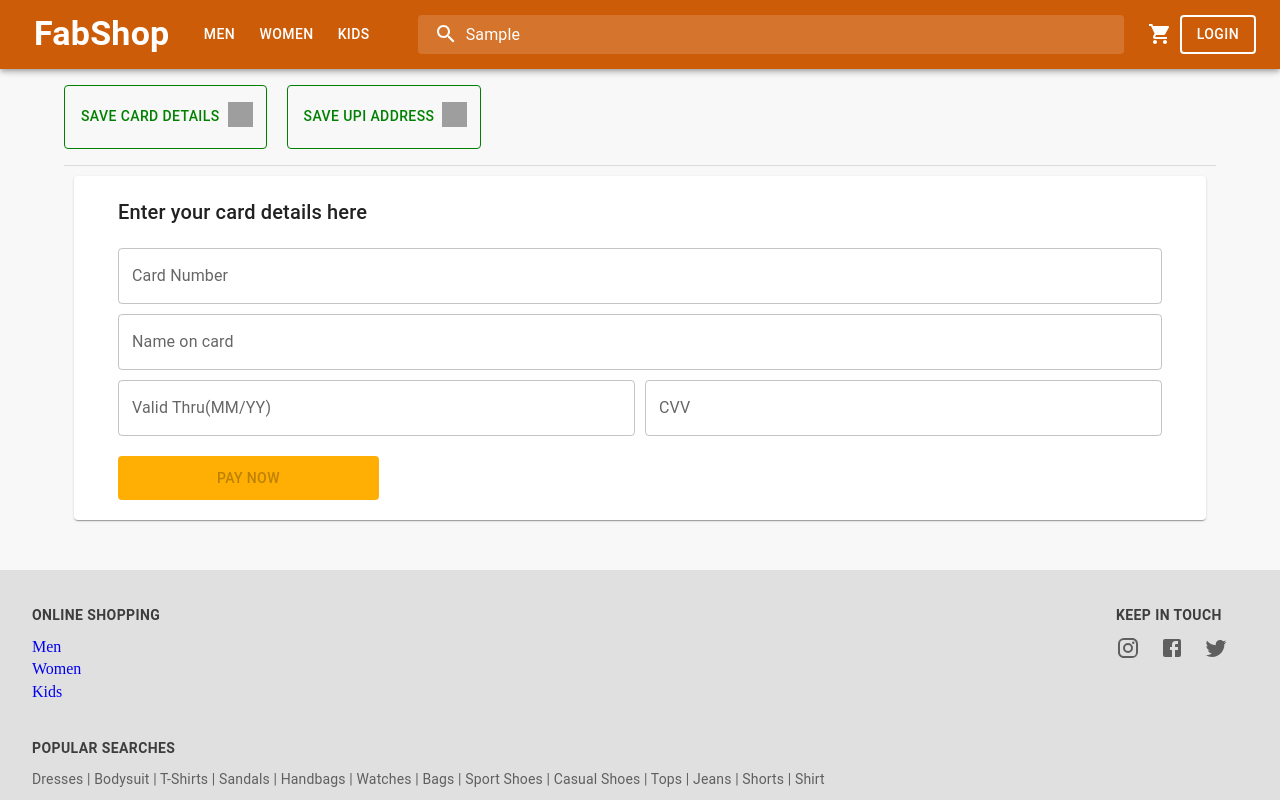
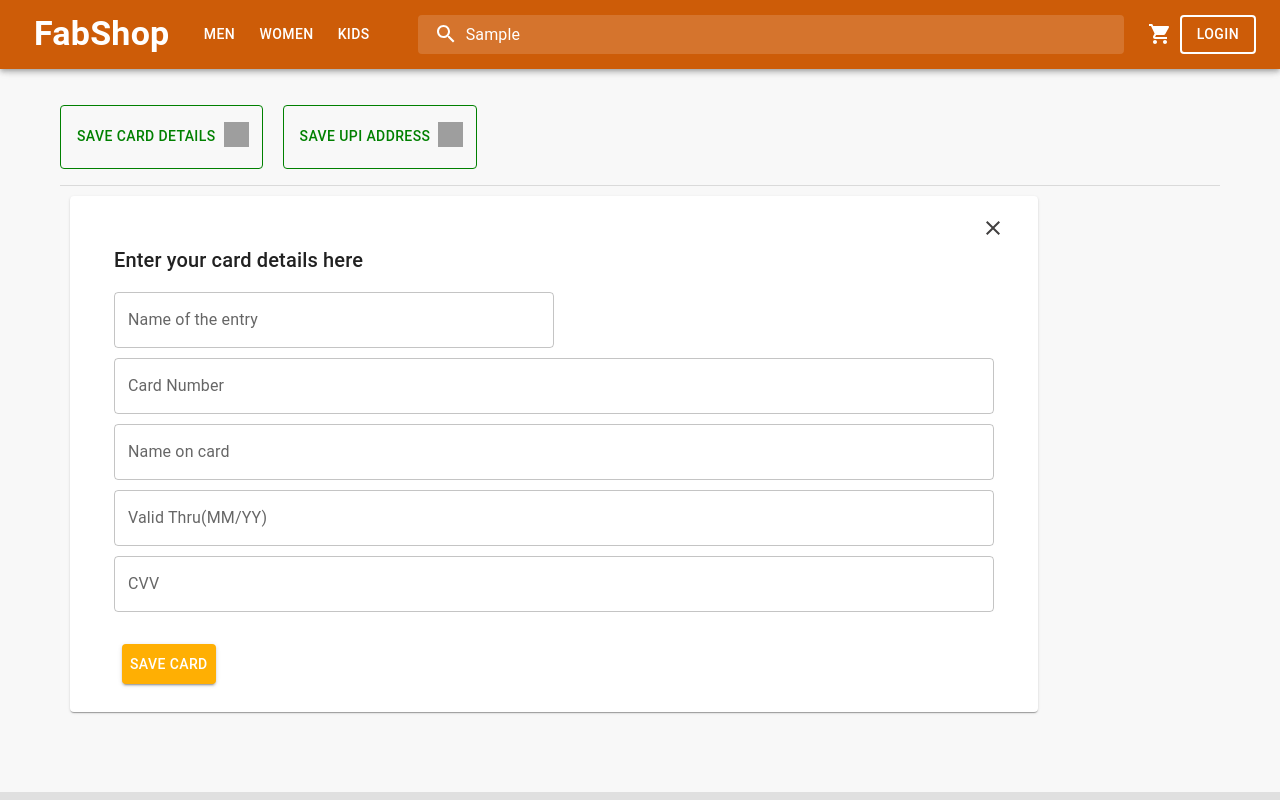
Before and after one commit to chauhanshilpa/FabShop, a React (Create React App) app: page /payment-information in a window 1280 px wide. Both pictures are taken after typing "Sample" into the empty fields and a click on the button "SAVE CARD DETAILS". Shown: the top 800 px of the page. Built offline with nearby package versions, Linux system fonts and the light colour scheme; grey boxes are pictures that could not be loaded.

Commit message:
Make forms for payments

```diff
--- a/src/api/api.tsx
+++ b/src/api/api.tsx
@@ -26,10 +26,7 @@ export interface SavedAddressesInterface {
 }
 
 interface cardCredentials {
-  number: string;
-  name: string;
-  validity: string;
-  CVV: string;
+
 }
 
 /**
@@ -333,16 +330,3 @@ export async function userOrdersWithDate(
 export async function getUserOrdersList(userId: string) {
   return orderedProducts;
 }
-
-export async function PostUpiPayments(userId: string, upiId: string) {
-  savedUpiPaymentsList.push(upiId);
-}
-
-export async function getUpiPayments(userId: string) {
-  return savedUpiPaymentsList;
-}
-
-// todo for card
-export async function PostCardPayments(userId: string, upiId: string) {}
-
-export async function getCardPayments(userId: string) {}
--- a/src/components/signup/SignUpForm.tsx
+++ b/src/components/signup/SignUpForm.tsx
@@ -132,6 +132,7 @@ const SignUpForm = ({
       if (emailError === false) {
         await addNewUser(username, email, password, contactNumber);
         const response = await getActiveUserId(email, password);
+        console.log("userId", response)
         setActiveUserId(response);
         setIsUserLoggedIn(true);
         closeSignUpForm();
--- a/src/pages/profile/profile_options/ProfileOptions.css
+++ b/src/pages/profile/profile_options/ProfileOptions.css
@@ -34,11 +34,9 @@
   margin-left: 0.5rem;
 }
 
-.profile-saved-payments .fabshop-image {
-  vertical-align: middle;
-}
-
-.add-new-address-button:hover {
+.add-new-address-button:hover,
+.add-new-card-button:hover,
+.add-new-upi-button:hover {
   color: #2d81cb;
   background-color: transparent;
   border: 1px solid #2d81cb;
@@ -75,23 +73,37 @@
   text-align: center;
 }
 
-.profile-saved-payments .upi-details-form {
-  margin: 10px;
+.profile-saved-payments {
   padding: 20px;
-  display: flex;
   column-gap: 1rem;
   justify-content: space-between;
 }
 
-.profile-saved-payments .upi-payment-card{
- padding: 1rem;
- margin: 10px;
+.card-details-form,
+.upi-details-form {
+  margin: 10px;
+  padding: 20px;
 }
 
-.profile-saved-payments .close-paymnets-details-form{
-  color: rgb(66, 64, 64)
+.profile-saved-payments .upi-payment-card {
+  padding: 1rem;
+  margin: 10px;
 }
 
-.profile-saved-payments .close-paymnets-details-form:hover{
+.profile-saved-payments .close-paymnets-details-form,
+.profile-saved-payments .close-card-details-form {
+  margin-left: 96%;
+  color: rgb(66, 64, 64);
+}
+
+.profile-saved-payments .close-paymnets-details-form:hover,
+.profile-saved-payments .close-card-details-form:hover {
   color: black;
 }
+
+.profile-saved-payments .save-button {
+  margin: 0.5rem;
+  margin-top: 2rem;
+  padding: 0.5rem;
+  background-color: #ffaf03;
+}
--- a/src/pages/profile/profile_options/UserPaymentsInfo.tsx
+++ b/src/pages/profile/profile_options/UserPaymentsInfo.tsx
@@ -7,9 +7,7 @@ import Divider from "@mui/material/Divider";
 import Button from "@mui/material/Button";
 import TextField from "@mui/material/TextField";
 import CloseIcon from "@mui/icons-material/Close";
-import CardPayment from "../../../components/payments_type/CardPayment";
-import { ENTER_KEY } from "../../../helpers/FabShop_constants";
-import { PostUpiPayments, getUpiPayments } from "../../../api/api";
+import Typography from "@mui/material/Typography";
 
 interface Props {
   activeUserId: string;
@@ -18,29 +16,17 @@ interface Props {
 const UserPaymentsInfo = ({ activeUserId }: Props) => {
   const [isCardDetailsFormOpen, setIsCardDetailsFormOpen] = useState(false);
   const [isUpiDetailsFormOpen, setIsUpiDetailsFormOpen] = useState(false);
+  const [upiIdEntryName, setUpiIdEntryName] = useState("");
   const [upiId, setUpiId] = useState<string | undefined>();
-  const [UpiPaymentDetailsCard, setUpiPaymentDetailsCard] = useState<string[]>(
-    []
-  );
-  const [cardPaymentDetailsCard, setCardPaymentDetailsCard] = useState<string[]>([]);
+  const [cardEntryName, setCardEntryName] = useState("");
+  const [cardNumber, setCardNumber] = useState<string | undefined>();
+  const [ownerName, setOwnerName] = useState<string | undefined>();
+  const [cardValidity, setCardValidity] = useState<string | undefined>();
+  const [cvv, setCvv] = useState<string | undefined>();
 
-  const handleNewUpiPaymentDetails = async (event: React.KeyboardEvent<HTMLElement>) => {
-    if (event.key === ENTER_KEY && upiId !== undefined) {
-      setIsUpiDetailsFormOpen(false);
-      await PostUpiPayments(activeUserId, upiId);
-      const response = await getUpiPayments(activeUserId);
-      setUpiPaymentDetailsCard(response);
-    }
-  };
+  const saveUpiPaymentDetails = () => {};
 
-  // const handleNewCardPaymentDetails = (
-  //   event: React.KeyboardEvent<HTMLElement>
-  // ) => {
-  //   if (event.key === ENTER_KEY && upiId !== undefined) {
-  //     setIsCardDetailsFormOpen(false);
-  //     setCardPaymentDetailsCard((prev) => [...prev, upiId]);
-  //   }
-  // };
+  const saveCardDetails = () => {}
 
   return (
     <Container className="profile-saved-payments main">
@@ -72,39 +58,113 @@ const UserPaymentsInfo = ({ activeUserId }: Props) => {
       </Box>
       <Divider />
 
-      {UpiPaymentDetailsCard.map((upiId) => (
+      {/* cards for payments info */}
+
+      {/* form to save UPI details */}
+      {isCardDetailsFormOpen && (
         <Card
-          className="upi-payment-card"
-          sx={{ width: { xs: "90%", sm: "60%" } }}
+          className="card-details-form"
+          sx={{ width: { xs: "80%", sm: "80%" } }}
         >
-          {upiId}
+          <CloseIcon
+            className="close-card-details-form"
+            onClick={() => setIsCardDetailsFormOpen(false)}
+          />
+          <Container>
+            <Typography variant="h6">Enter your card details here</Typography>
+            <Box sx={{ display: "block", width: "100%", marginTop: "1rem" }}>
+              <TextField
+                id="outlined-basic"
+                label="Name of the entry"
+                variant="outlined"
+                value={cardEntryName}
+                onChange={(event) => setCardEntryName(event.target.value)}
+                sx={{ width: "50%" }}
+              />
+            </Box>
+            <TextField
+              id="outlined-basic"
+              label="Card Number"
+              variant="outlined"
+              className="text-field"
+              onChange={(event) => setCardNumber(event.target.value)}
+              value={cardNumber}
+            />
+            <TextField
+              id="outlined-basic"
+              label="Name on card"
+              variant="outlined"
+              className="text-field"
+              onChange={(event) => setOwnerName(event.target.value)}
+              value={ownerName}
+            />
+            <Box>
+              <TextField
+                id="outlined-basic"
+                label="Valid Thru(MM/YY)"
+                variant="outlined"
+                className="text-field"
+                onChange={(event) => setCardValidity(event.target.value)}
+                value={cardValidity}
+              />
+              <TextField
+                id="outlined-basic"
+                label="CVV"
+                variant="outlined"
+                className="text-field"
+                onChange={(event) => setCvv(event.target.value)}
+                value={cvv}
+              />
+            </Box>
+            <Button
+              className="save-button"
+              variant="contained"
+              onClick={saveCardDetails}
+            >
+              SAVE CARD
+            </Button>
+          </Container>
         </Card>
-      ))}
-
-      {isCardDetailsFormOpen && (
-        <Box className="card-details-form">
-          <CardPayment activeUserId={activeUserId} />
-        </Box>
       )}
 
+      {/* form to save UPI details */}
       {isUpiDetailsFormOpen && (
         <Card
           className="upi-details-form"
           sx={{ width: { xs: "90%", sm: "50%" } }}
         >
-          <TextField
-            id="outlined-basic"
-            label="Enter UPI ID here"
-            variant="outlined"
-            value={upiId}
-            onChange={(event) => setUpiId(event.target.value)}
-            onKeyDown={handleNewUpiPaymentDetails}
-            sx={{ width: "100%", marginTop: "1rem" }}
-          />
           <CloseIcon
             className="close-paymnets-details-form"
             onClick={() => setIsUpiDetailsFormOpen(false)}
           />
+          <Typography variant="h6">Enter your card details here</Typography>
+          <Box sx={{ display: "block", width: "100%", marginTop: "1rem" }}>
+            <TextField
+              id="outlined-basic"
+              label="Name of the entry"
+              variant="outlined"
+              value={upiIdEntryName}
+              onChange={(event) => setUpiIdEntryName(event.target.value)}
+              sx={{ width: "50%" }}
+            />
+          </Box>
+          <Box sx={{ display: "block", width: "100%", marginTop: "1rem" }}>
+            <TextField
+              id="outlined-basic"
+              label="Enter UPI ID here"
+              variant="outlined"
+              value={upiId}
+              onChange={(event) => setUpiId(event.target.value)}
+              sx={{ width: "100%" }}
+            />
+          </Box>
+          <Button
+            className="save-button"
+            variant="contained"
+            onClick={saveUpiPaymentDetails}
+          >
+            Save Details
+          </Button>
         </Card>
       )}
     </Container>
```
